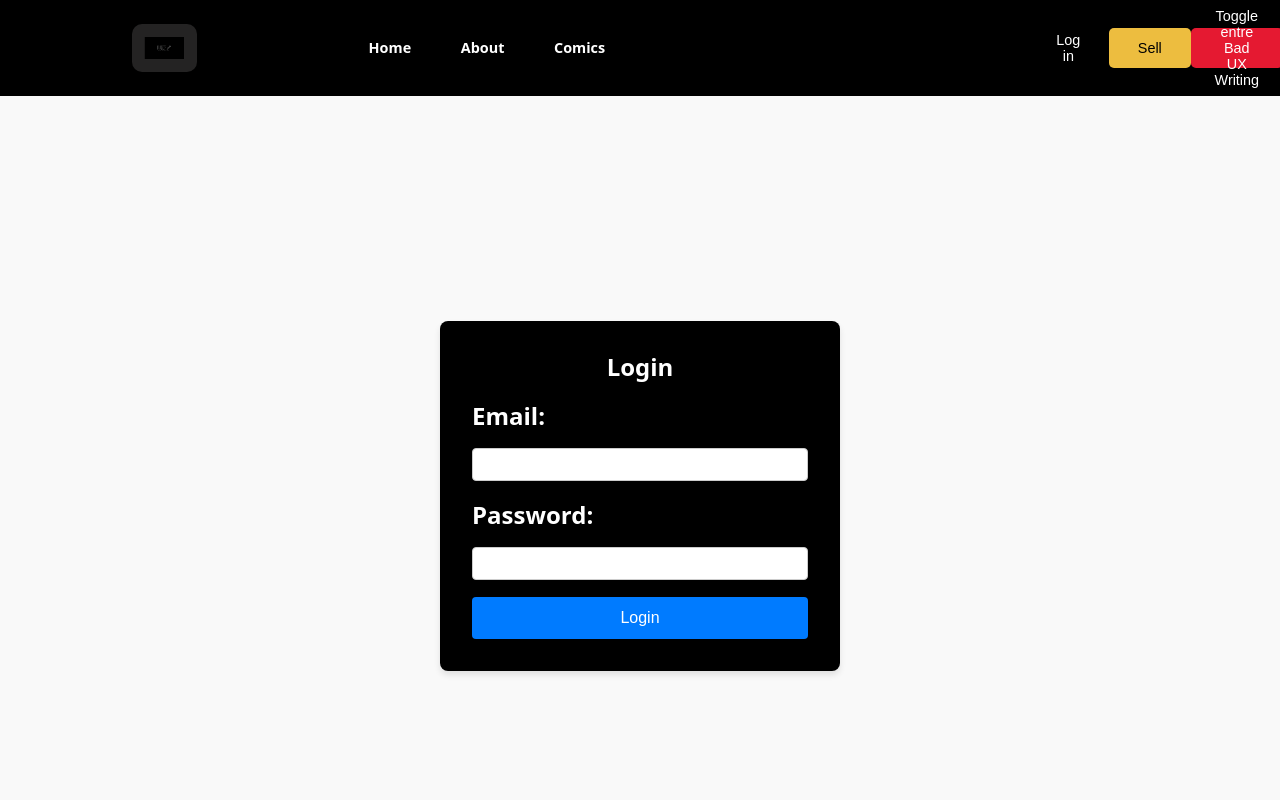
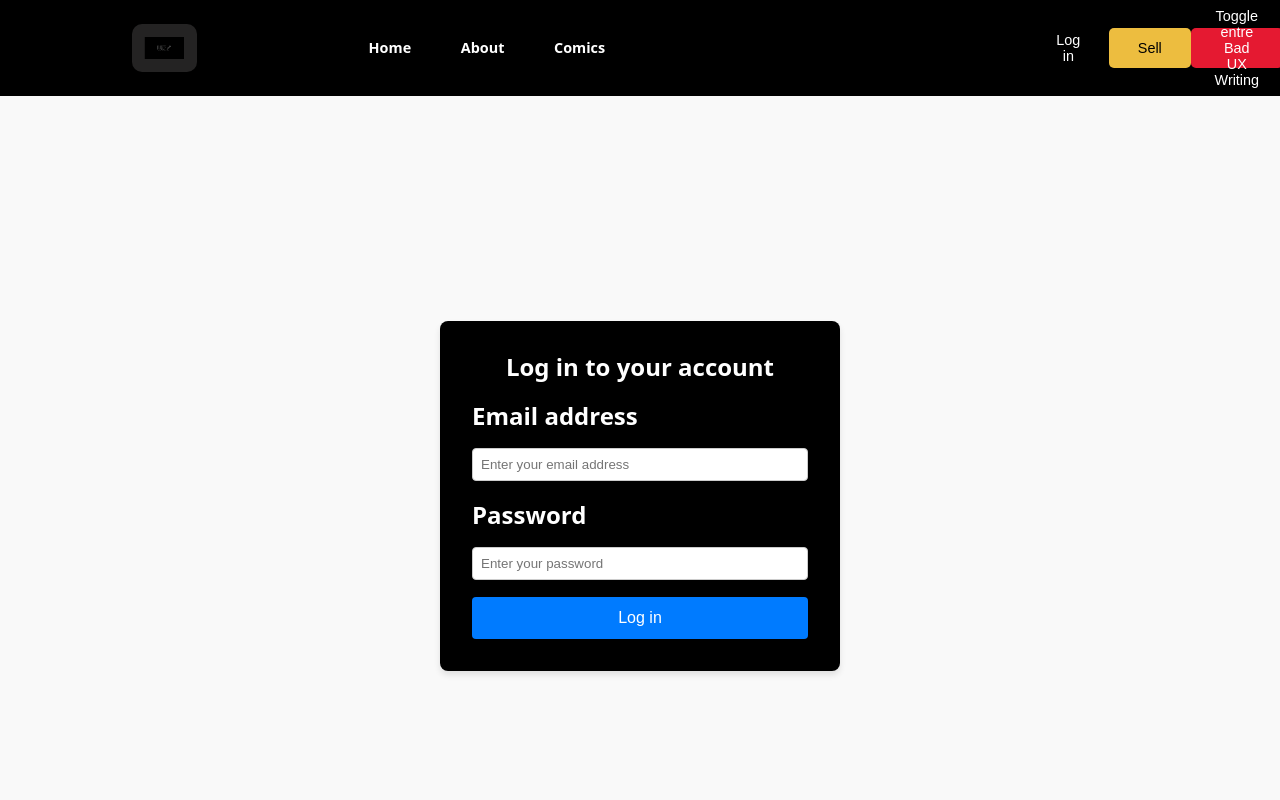
Before and after one commit to einartech/ux-writing, a React (Vite) app: page /login in a window 1280 px wide. Shown: the top 800 px of the page. Built offline with nearby package versions, Linux system fonts and the light colour scheme.

Commit message:
Update login form and add texts to json files

```diff
--- a/src/locales/bad.json
+++ b/src/locales/bad.json
@@ -4,9 +4,19 @@
       "about": "Info",
       "comics": "Things"
     },
+
     "button": {
       "login": "Access",
       "sell": "Post",
       "toggle": "Bien/mal"
+    },
+
+    "login": {
+      "title": "Enter credentials",
+      "emailLabel": "Email",
+      "emailPlaceholder": "Email",
+      "passwordLabel": "Pass",
+      "passwordPlaceholder": "Pass",
+      "button": "Submit"
     }
   }
--- a/src/locales/good.json
+++ b/src/locales/good.json
@@ -4,9 +4,19 @@
       "about": "About",
       "comics": "Comics"
     },
+
     "button": {
       "login": "Log in",
       "sell": "Sell",
       "toggle": "UX Writing"
+    },
+
+    "login": {
+      "title": "Log in to your account",
+      "emailLabel": "Email address",
+      "emailPlaceholder": "Enter your email address",
+      "passwordLabel": "Password",
+      "passwordPlaceholder": "Enter your password",
+      "button": "Log in"
     }
   }
--- a/src/pages/login/Login.jsx
+++ b/src/pages/login/Login.jsx
@@ -2,19 +2,37 @@ import React from "react";
 import Header from "../../components/header/Header";
 import Footer from "../../components/footer/Footer";
 import styles from "./Login.module.css";
+import { useTranslation } from "react-i18next";
 
 export default function Login() {
+  const { t } = useTranslation();
+
   return (
     <>
       <Header />
       <main className={styles.loginPageContainer}>
         <form className={styles.loginForm}>
-          <h1>Login</h1>
-          <label htmlFor="email">Email:</label>
-          <input type="email" id="email" name="email" required />
-          <label htmlFor="password">Password:</label>
-          <input type="password" id="password" name="password" required />
-          <button type="submit">Login</button>
+          <h1>{t("login.title")}</h1>
+
+          <label htmlFor="email">{t("login.emailLabel")}</label>
+          <input
+            type="email"
+            id="email"
+            name="email"
+            required
+            placeholder={t("login.emailPlaceholder")}
+          />
+
+          <label htmlFor="password">{t("login.passwordLabel")}</label>
+          <input
+            type="password"
+            id="password"
+            name="password"
+            required
+            placeholder={t("login.passwordPlaceholder")}
+          />
+
+          <button type="submit">{t("login.button")}</button>
         </form>
       </main>
       <Footer />
```
